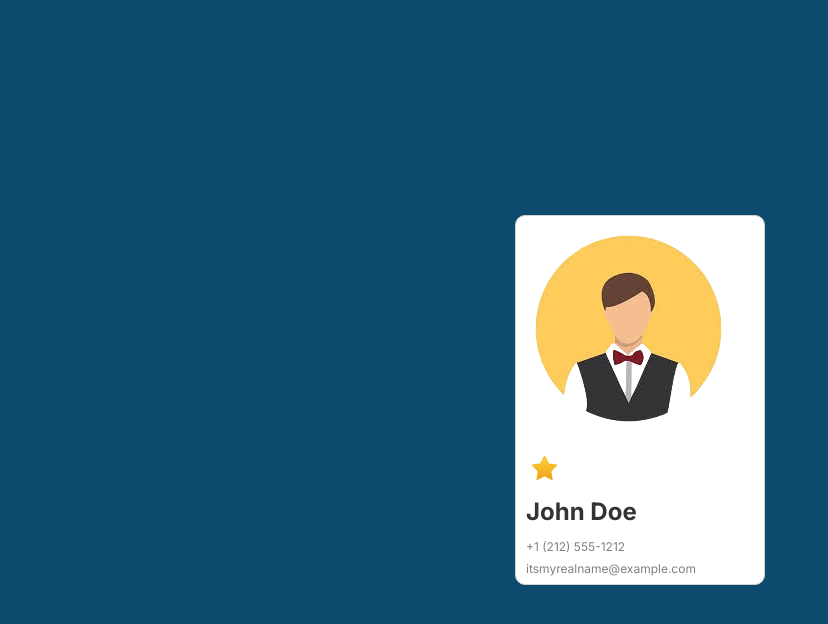
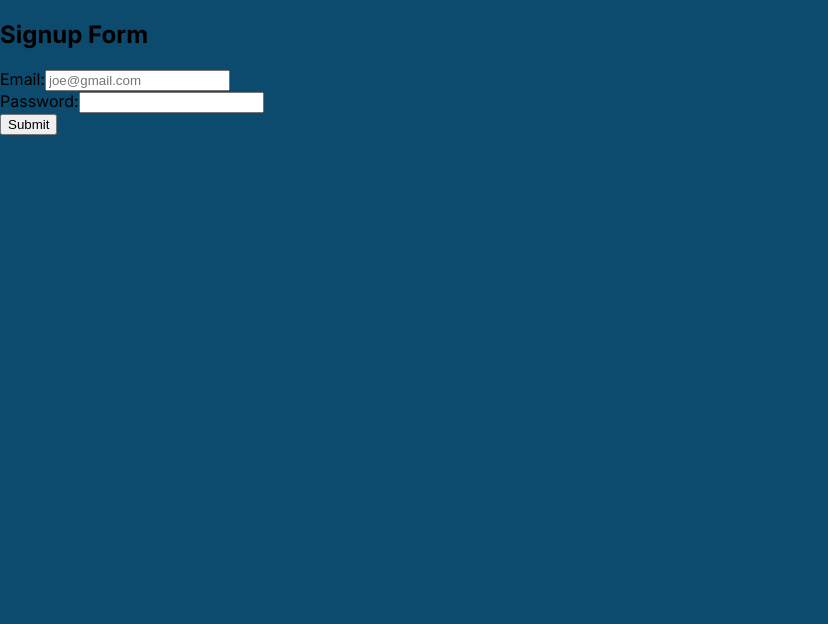
Before and after one commit to Bezy427/meme-generator, a React (Vite) app: page / in a window 1280 px wide. Shown: the top 624 px of the page, without its empty margins (0-828 px from the left). Built offline with nearby package versions, Linux system fonts and the light colour scheme.

Commit message:
creating the singup and reducing redudancy code

```diff
--- a/src/App.jsx
+++ b/src/App.jsx
@@ -7,56 +7,75 @@
 import starFilled from "./images/star-filled.png";
 
 export default function App() {
-  const [contact, setContact] = useState({
-    firstName: "John",
-    lastName: "Doe",
-    phone: "+1 (212) 555-1212",
-    email: "itsmyrealname@example.com",
-    isFavorite: true
-  })
+//   const [contact, setContact] = useState({
+//     firstName: "John",
+//     lastName: "Doe",
+//     phone: "+1 (212) 555-1212",
+//     email: "itsmyrealname@example.com",
+//     isFavorite: true
+//   })
 
-  let starIcon = contact.isFavorite ? starFilled : starEmpty;
+//   let starIcon = contact.isFavorite ? starFilled : starEmpty;
 
-  function toggleFavorite() {
-    setContact(prevContact => ({
-		...prevContact,
-		isFavorite: !prevContact.isFavorite
-	}))
+//   function toggleFavorite() {
+//     setContact(prevContact => ({
+// 		...prevContact,
+// 		isFavorite: !prevContact.isFavorite
+// 	}))
+//   }
+  function signup(formData) {
+	const email = formData.get("email")
+	const password = formData.get("password")
+	console.log(password)
   }
 
   return (
-    <main>
-      <article className="card">
-        <img
-          src={avatar}
-          alt="User profile picture of John Doe"
-        />
-        <div className="info">
-          <button
-            onClick={toggleFavorite}
-            aria-pressed={contact.isFavorite}
-            aria-label={contact.isFavorite ? "Remove from favorites" : "Add to favorites"}
-            className="favorite-button"
-          >
-            <img
-              src={starIcon}
-              alt={contact.isFavorite ? "filled star icon" : "empty star icon"}
-              className="favorite"
-            />
-          </button>
-          <h2 className="name">
-            {contact.firstName} {contact.lastName}
-          </h2>
-          <p className="contact">{contact.phone}</p>
-          <p className="contact">{contact.email}</p>
-        </div>
-      </article>
-    </main>
+    // <main>
+    //   <article className="card">
+    //     <img
+    //       src={avatar}
+    //       alt="User profile picture of John Doe"
+    //     />
+    //     <div className="info">
+    //       <button
+    //         onClick={toggleFavorite}
+    //         aria-pressed={contact.isFavorite}
+    //         aria-label={contact.isFavorite ? "Remove from favorites" : "Add to favorites"}
+    //         className="favorite-button"
+    //       >
+    //         <img
+    //           src={starIcon}
+    //           alt={contact.isFavorite ? "filled star icon" : "empty star icon"}
+    //           className="favorite"
+    //         />
+    //       </button>
+    //       <h2 className="name">
+    //         {contact.firstName} {contact.lastName}
+    //       </h2>
+    //       <p className="contact">{contact.phone}</p>
+    //       <p className="contact">{contact.email}</p>
+    //     </div>
+    //   </article>
+    // </main>
     // <>
     //   <Header />
     //   <main className="container">
     //     <Entry />
     //   </main>
     // </>
+	<section>
+		<h1>Signup Form</h1>
+		<form action={signup}>
+			<label htmlFor="email">Email:</label>
+			<input id="email" type="email" name="email" placeholder="joe@gmail.com"/>
+			<br />
+
+			<label htmlFor="password">Password:</label>
+			<input id="password" type="password" name="password" />
+			<br />
+
+			<button>Submit</button>
+		</form>
+	</section>
   )
 }
```
